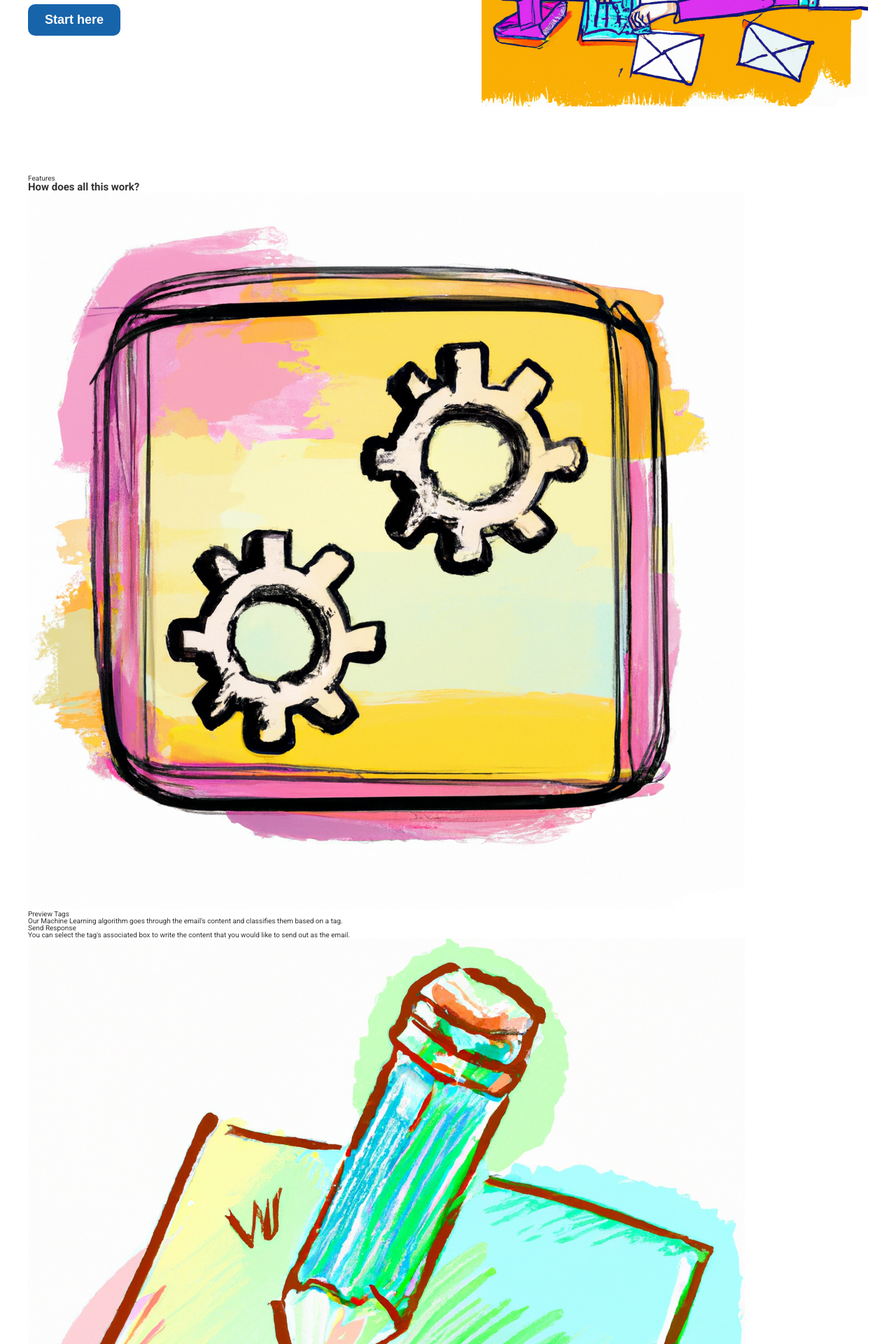
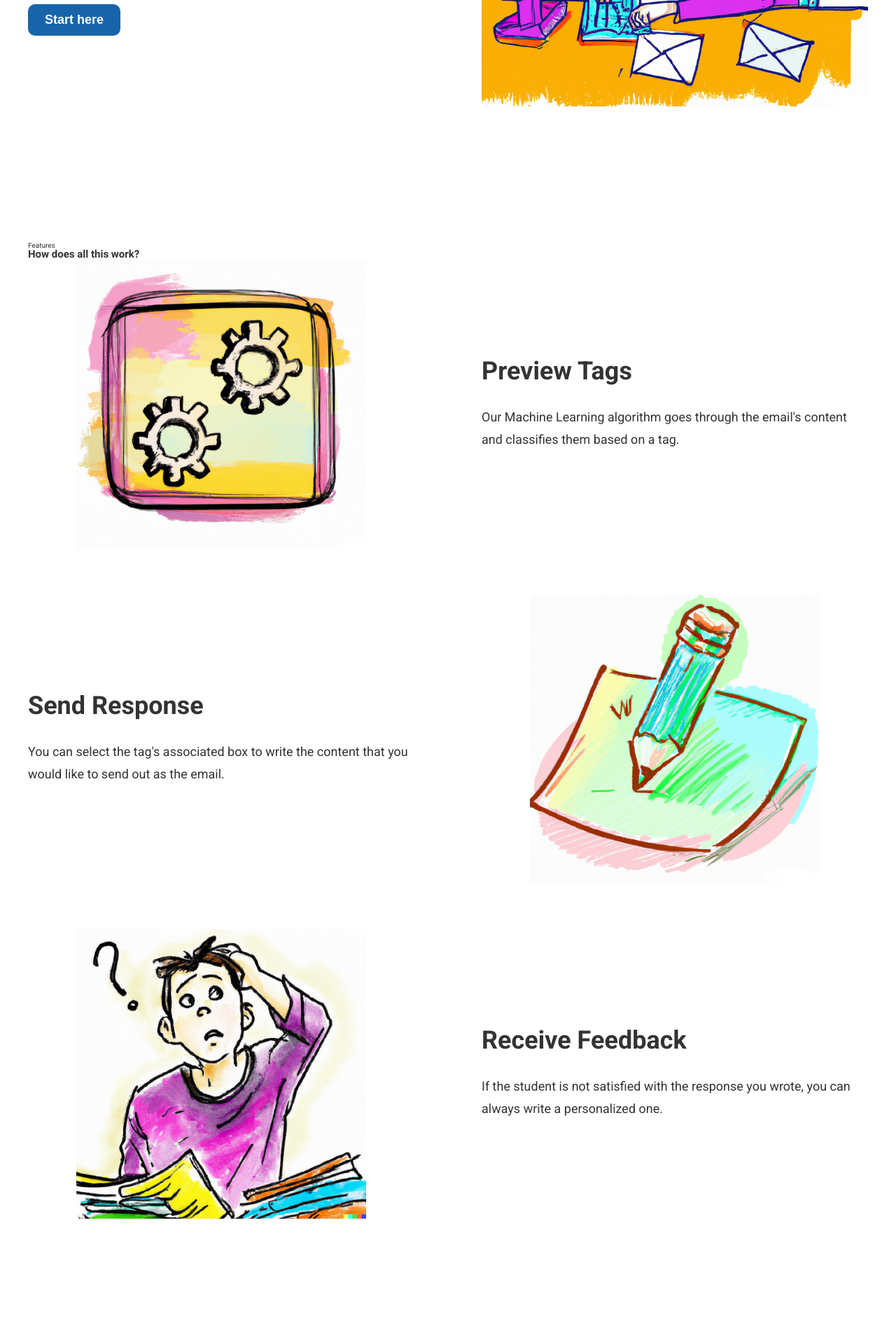
Before and after one commit to AV2001/instant-inbox, a Flask app: page / in a window 1280 px wide. Shown: the part 610-2530 px from the top of the page at 70% size. After the commit the page ends 2351 px from the top, so only its background shows below. Run offline with Flask 2, Linux system fonts and the light colour scheme.

Commit message:
add styles for features section

```diff
--- a/static/css/style.css
+++ b/static/css/style.css
@@ -72,3 +72,37 @@
 .hero-img {
     width: 100%;
 }
+
+/*************************/
+/* FEATURES SECTION */
+/*************************/
+.section-features {
+    padding: 9.6rem 0;
+}
+
+.features {
+    display: grid;
+    grid-template-columns: repeat(2, 1fr);
+    align-items: center;
+    gap: 6.4rem 9.6rem;
+}
+
+.feature-img-box {
+    display: flex;
+    justify-content: center;
+}
+
+.feature-img {
+    width: 75%;
+}
+
+.feature-heading {
+    font-size: 3.6rem;
+    font-weight: 700;
+    margin-bottom: 3.2rem;
+}
+
+.feature-text {
+    font-size: 1.8rem;
+    line-height: 1.8;
+}
```
